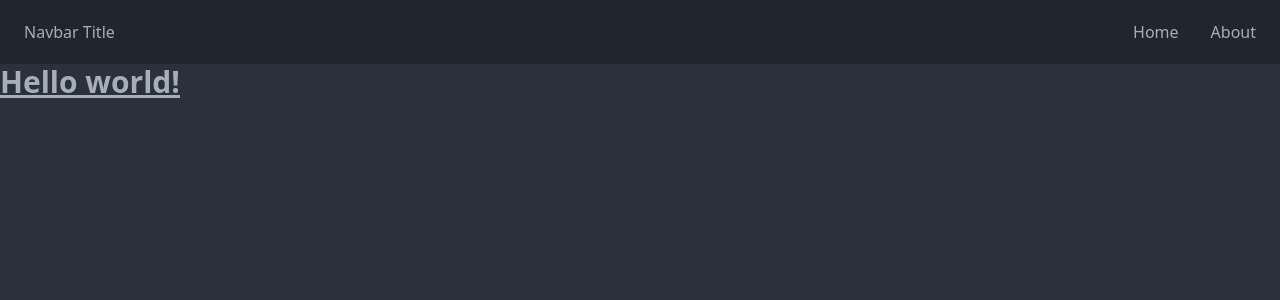
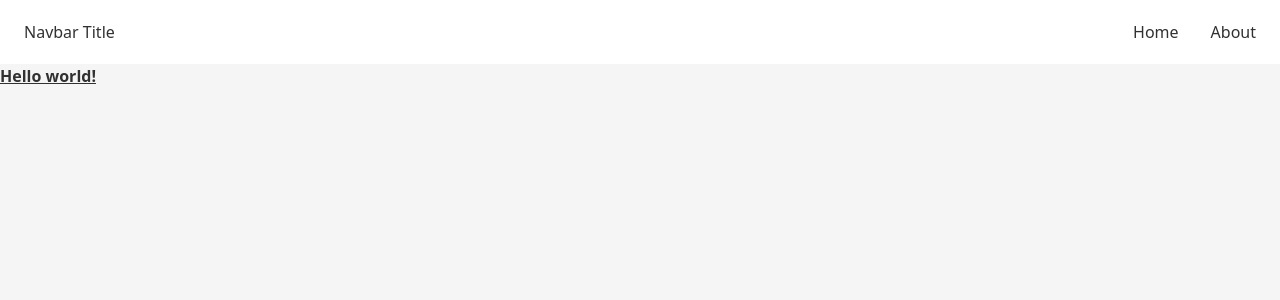
Before and after one commit to Noroff-FEU-Assignments/project-exam-2-TorMagne, a Vue app: page / in a window 1280 px wide. Shown: the top 300 px of the page. Built offline with nearby package versions, Linux system fonts and the light colour scheme.

Commit message:
added custom theme

```diff
--- a/src/App.vue
+++ b/src/App.vue
@@ -1,10 +1,11 @@
 <template>
   <div id="app">
+    <nav>
       <div class="drawer">
         <input id="my-drawer-3" type="checkbox" class="drawer-toggle" />
         <div class="drawer-content flex flex-col">
           <!-- Navbar -->
-        <div class="w-full navbar bg-base-300">
+          <div class="w-full navbar bg-neutral">
             <div class="flex-none lg:hidden">
               <label for="my-drawer-3" class="btn btn-square btn-ghost">
                 <svg
@@ -45,8 +46,7 @@
           </ul>
         </div>
       </div>
-
-    <nav></nav>
+    </nav>
   </div>
 </template>
 
--- a/src/components/HelloWorld.vue
+++ b/src/components/HelloWorld.vue
@@ -1,5 +1,5 @@
 <template>
-  <h1 class="text-3xl font-bold underline">Hello world!</h1>
+  <h1 class="font-bold underline">Hello world!</h1>
 </template>
 
 <script>
--- a/tailwind.config.js
+++ b/tailwind.config.js
@@ -5,7 +5,21 @@ module.exports = {
     extend: {},
   },
   daisyui: {
-    themes: ['dark'],
+    themes: [
+      {
+        mytheme: {
+          primary: '#7c3aed',
+          secondary: '#7c3aed',
+          accent: '#1FB2A6',
+          neutral: '#ffffff',
+          'base-100': '#F5F5F5',
+          info: '#3ABFF8',
+          success: '#36D399',
+          warning: '#FBBD23',
+          error: '#F87272',
+        },
+      },
+    ],
   },
   plugins: [require('daisyui')],
 };
```
Lines whose indentation alone changed are shown as unchanged.
